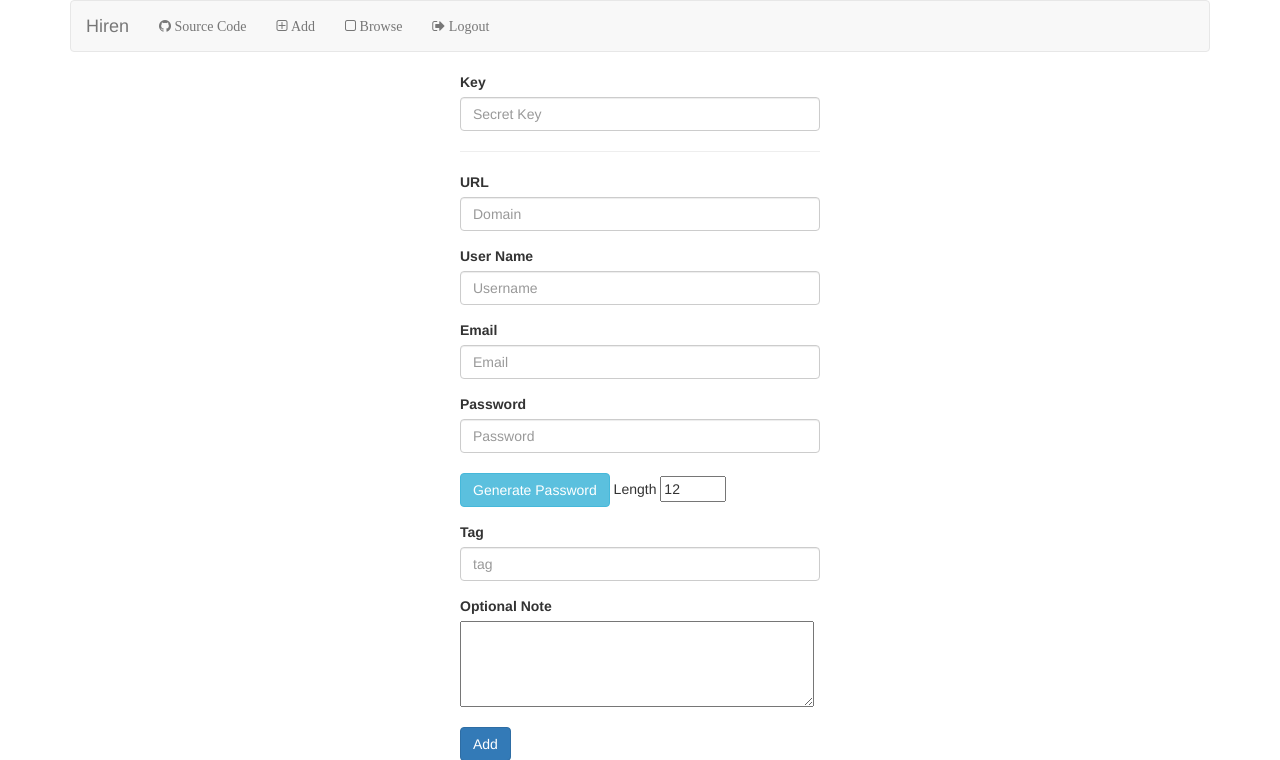
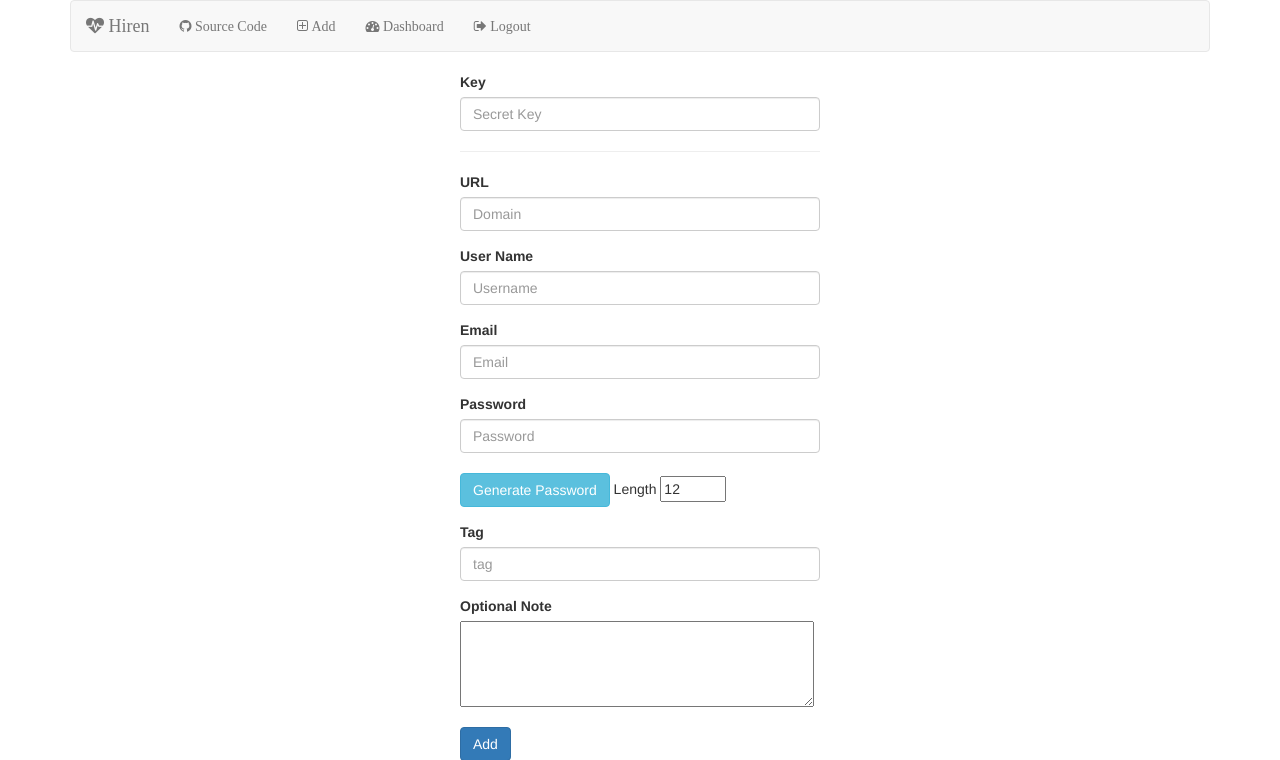
Before and after one commit to pyprism/Hiren-Books, a Django app: template templates/forms/add.html in a window 1280 px wide. Shown: the top 760 px of the page. Run offline with Django 3.2, Linux system fonts and the light colour scheme; the template is opened without the code that fills it: values that come from a table or form of the project are taken from there, others are empty; the visitor is signed in with stand-in values (Sample User, id 1); some libraries are stand-ins or nearby versions.

Commit message:
update html

```diff
--- a/templates/base.html
+++ b/templates/base.html
@@ -4,10 +4,9 @@
     <meta charset="utf-8">
     <meta http-equiv="X-UA-Compatible" content="IE=edge">
     <meta name="viewport" content="width=device-width, initial-scale=1">
-    <title>{{ title  }}</title>
+    <title>Hiren: Books</title>
     {% load staticfiles %}
-   <!--  <link rel="stylesheet" href="{% static 'bower/bootstrap/dist/css/bootstrap.min.css' %}"/> -->
-   <link rel="stylesheet" type="text/css" href="{% static 'bootstrap.min.css' %}" />
+   <link rel="stylesheet" type="text/css" href="{% static 'style/bootstrap.min.css' %}" />
     <link rel="stylesheet" type="text/css" href="{% static 'bower/font-awesome/css/font-awesome.min.css' %}" />
 </head>
 <body>
@@ -19,14 +18,14 @@
                 <button type="button" class="navbar-toggle" data-toggle="collapse" data-target="#bs-example-navbar-collapse-1">
                     <span class="sr-only">Toggle navigation</span>
                 </button>
-                <a class="navbar-brand" href="#">Hiren</a>
+                <a class="navbar-brand" href="#"> <div class="fa fa-heartbeat"> Hiren</div></a>
             </div>
             <div class="collapse navbar-collapse" id="bs-example-navbar-collapse-1">
                 <ul class="nav navbar-nav">
-                    <li><a href="https://github.com/pyprism/Hiren-Pass" class="fa fa-github"> Source Code</a></li>
+                    <li><a href="https://github.com/pyprism/Hiren-Pass" class="fa fa-github" target="_blank"> Source Code</a></li>
                     {% if user.is_authenticated %}
-                    <li><a href="/add" class="fa fa-plus-square-o"> Add </a></li>
-                    <li><a href="/browse" class="fa fa-square-o"> Browse</a></li>
+                    <li><a href="/add/" class="fa fa-plus-square-o"> Add </a></li>
+                    <li><a href="/dashboard/" class="fa fa-dashboard"> Dashboard </a></li>
                     <li><a href="/logout" class="fa fa-sign-out"> Logout </a></li>
                     {% endif %}
                 </ul>
@@ -41,6 +40,5 @@
 </div>
 <script src="{% static 'bower/jquery/dist/jquery.min.js' %}"></script>
 <script src="{% static 'bower/bootstrap/dist/js/bootstrap.min.js' %}"></script>
-<script src="{% static 'hiren.js' %}"></script>
 </body>
 </html>
```
